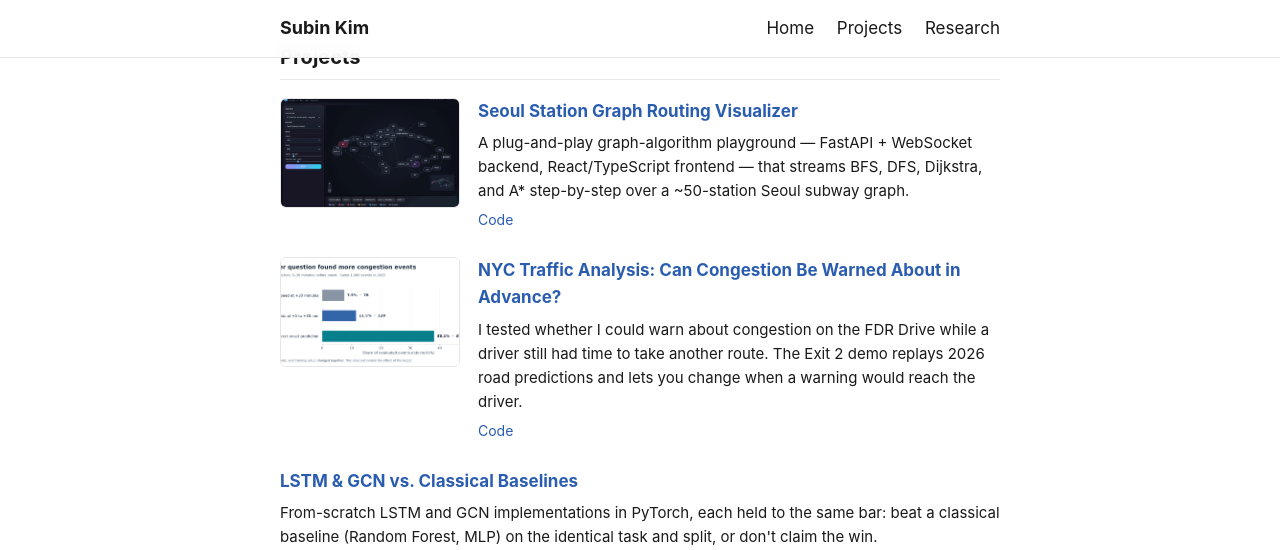
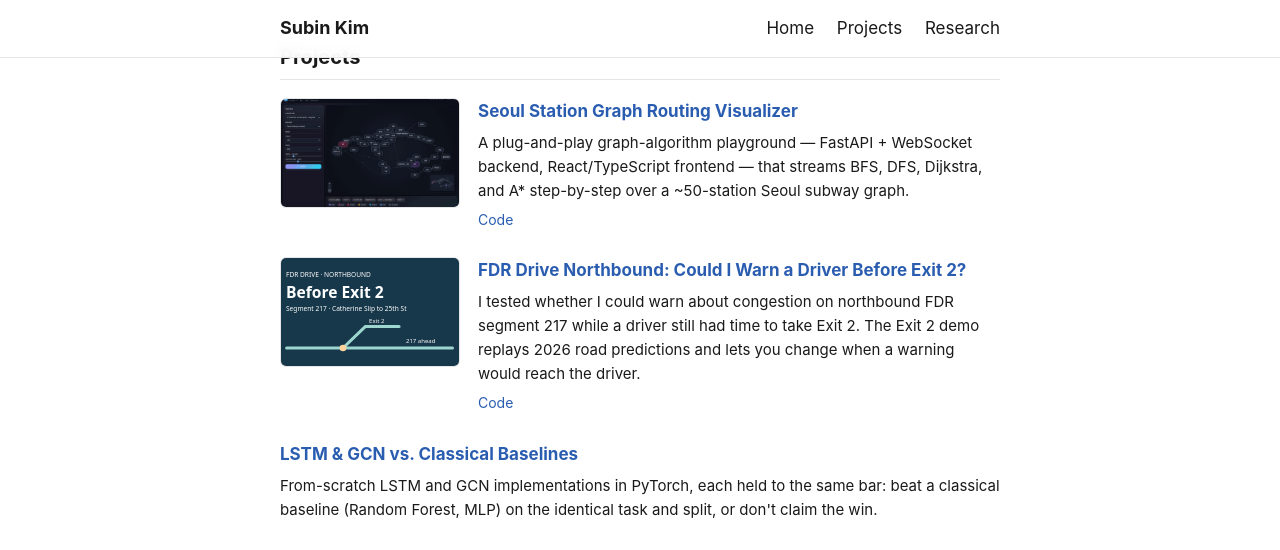
Before and after one commit to sbkim-208/website, a Jekyll site: the page built from index.html, in a window 1280 px wide and 900 px high, scrolled down 511 px, cut to the strip 0-550 px from the top of the window. Built offline with Jekyll 4.4.1, drawn with Linux system fonts in a browser that asks for light colours.

Commit message:
Keep the final portfolio page and metrics scoped to segment 217

```diff
--- a/_projects/2026-nyc-traffic-analysis.md
+++ b/_projects/2026-nyc-traffic-analysis.md
@@ -1,9 +1,9 @@
 ---
-title: "NYC Traffic Analysis: Can Congestion Be Warned About in Advance?"
+title: "FDR Drive Northbound: Could I Warn a Driver Before Exit 2?"
 category: other # not "research" -> appears under "Other Projects"
 year: 2026
-summary: "I tested whether I could warn about congestion on the FDR Drive while a driver still had time to take another route. The Exit 2 demo replays 2026 road predictions and lets you change when a warning would reach the driver."
-thumbnail: /assets/img/projects/nyc-fdr-prediction-progress.png
+summary: "I tested whether I could warn about congestion on northbound FDR segment 217 while a driver still had time to take Exit 2. The Exit 2 demo replays 2026 road predictions and lets you change when a warning would reach the driver."
+thumbnail: /assets/img/projects/fdr-217-exit-replay.svg
 hide_hero: true
 links:
     - name: Code
@@ -42,7 +42,7 @@
 <div id="fdr-study">
 <header class="fdr-hero"><span class="fdr-eyebrow">FDR Drive northbound · Offline replay</span><h2>Could an earlier warning have changed my commute?</h2>
 <p>During my commute to work, I sometimes found out about traffic only after I’d passed the turn where I could have taken another route. I wanted to know whether road speeds could tell me that a slowdown was coming while I still had a choice.</p>
-<p>I tested that question on two northbound segments of New York’s FDR Drive. For the demo I focused on segment 217, just beyond Exit 2.</p></header>
+<p>I narrowed the study to one stretch of New York’s FDR Drive: northbound segment 217, from Catherine Slip to 25th Street. Exit 2 is the turn a driver would have to take before reaching that stretch.</p></header>
 <div class="fdr-metrics" aria-label="January–March 2026, northbound FDR segment 217, weekday offline evaluation">
 <div class="fdr-metric"><span class="fdr-eyebrow">2026 · Segment 217</span><strong>101 / 290</strong><small>Congestion events detected<br>5–30 minutes in advance</small></div>
 <div class="fdr-metric"><span class="fdr-eyebrow">At least 10 minutes ahead</span><strong>53 / 290</strong><small>Events with an earlier warning<br>among the same 290 events</small></div>
@@ -71,11 +71,11 @@
 })();
 </script></section>
 <section id="fdr-2026" class="fdr-section" aria-labelledby="fdr-title-2026"><span class="fdr-eyebrow">January–March 2026 · Weekdays</span><h2 id="fdr-title-2026">What happened after the alerts?</h2>
-<p>I used a random forest that gave more weight during training to slowdowns that began within 5 or 10 minutes. I kept the settings fixed for the replay. Across segments 215 and 217, it caught 245 of 933 evaluated congestion events at least 10 minutes early. I had already looked at this quarter in earlier work.</p>
+<p>I used a random forest that gave more weight during training to slowdowns that began within 5 or 10 minutes. I kept the settings fixed for the replay. I had already looked at this quarter in earlier work.</p>
 <p>On segment 217, the model warned about 101 of 290 events before they began. Only 53 got at least 10 minutes’ notice. Looking instead at the 137 alerts the model issued, I could match 101 to a later slowdown. There were 15 false alarms and 21 alerts I couldn’t score because road observations were missing.</p></section>
 <section id="fdr-method" class="fdr-section" aria-labelledby="fdr-title-method"><span class="fdr-eyebrow">Model checks</span><h2 id="fdr-title-method">When could I trust the replay?</h2>
-<p>Early on, I treated six sensor records as 30 minutes. A missing reading meant I was evaluating the wrong time, so I switched to matching actual timestamps. I also tried waiting for five minutes of recovery before allowing another alert. In the 2025 comparison that cut the number of events caught at least 10 minutes early from 242 to 215 out of the same 1,045. I kept the original 30-minute repeat-alert rule.</p>
+<p>Early on, I treated six sensor records as 30 minutes. A missing reading meant I was evaluating the wrong time, so I switched to matching actual timestamps. I also tried waiting for five minutes of recovery before allowing another alert. On segment 217 in 2025, that cut the number of events caught at least 10 minutes early from 99 to 86 out of the same 501 events. I kept the original 30-minute repeat-alert rule.</p>
 <p>For the 2026 replay I checked every scheduled five-minute reading on segment 217. Of 18,432 checks, 1,738 showed the road was flowing. The model could score 704 of those. The other 1,034 lacked the recent readings it needed. I show those separately in the simulator because I wouldn’t want someone to read silence as an all-clear.</p>
-<p>I ran the saved model again on all 704 inputs in the original feature order. Every score matched the replay within 10<sup>−12</sup>. <a href="{{ '/assets/interactive/fdr-model-check.json' | relative_url }}">View the model version and monthly counts</a> · <a href="{{ '/assets/interactive/nyc-fdr-study-map.html' | relative_url }}">View the study area</a>.</p></section>
+<p>I ran the saved model again on all 704 inputs in the original feature order. Every score matched the replay within 10<sup>−12</sup>. <a href="{{ '/assets/interactive/fdr-model-check.json' | relative_url }}">View the model version and monthly counts</a>.</p></section>
 <p class="fdr-source"><em>Updated November 1, 2026. The 2025 rule comparison uses the reference model. The Exit 2 simulator uses the weighted model’s 2026 replay.</em></p>
 </div>
```
Also changed, not shown: assets/img/projects/fdr-217-exit-replay.svg (added).
